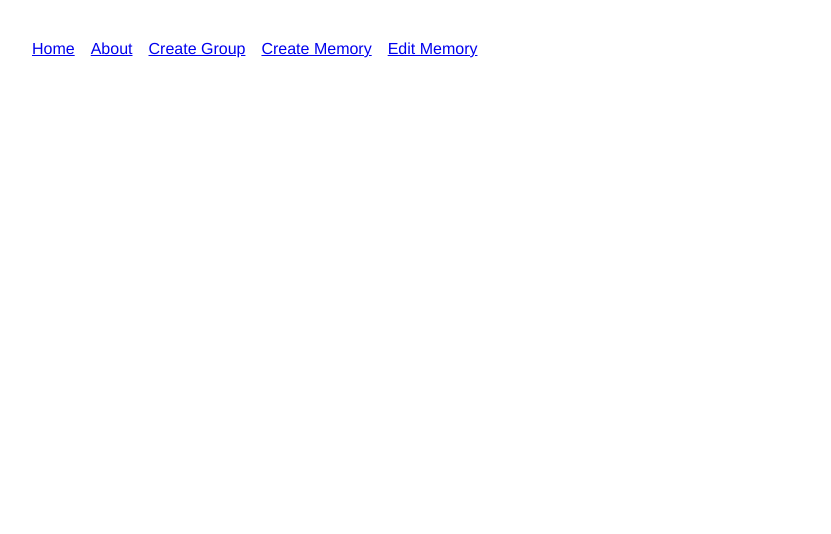
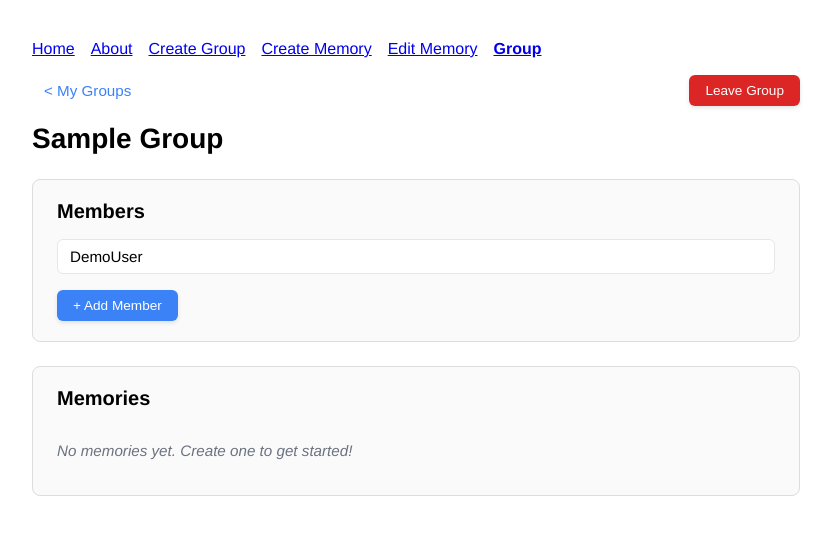
Before and after one commit to Liz-ard7/team_CHLK_frontend, a Vue app: page /group in a window 1280 px wide. Shown: the top 534 px of the page, without its empty margins (224-1055 px from the left). Built offline with nearby package versions, Linux system fonts and the light colour scheme.

Commit message:
Added Group view

```diff
--- a/src/App.vue
+++ b/src/App.vue
@@ -6,6 +6,7 @@
       <router-link to="/create-group">Create Group</router-link>
       <router-link to="/create-memory">Create Memory</router-link>
       <router-link to="/edit-memory">Edit Memory</router-link>
+      <router-link to="/group">Group</router-link>
     </nav>
     <router-view />
   </div>
--- a/src/router/index.js
+++ b/src/router/index.js
@@ -4,13 +4,15 @@ import About from '../views/About.vue';
 import CreateGroup from '../views/CreateGroup.vue';
 import CreateMemory from '../views/CreateMemory.vue';
 import EditMemory from '../views/EditMemory.vue';
+import Group from '../views/Group.vue';
 
 const routes = [
   { path: '/', name: 'Home', component: Home },
   { path: '/about', name: 'About', component: About },
   { path: '/create-group', name: 'CreateGroup', component: CreateGroup },
   { path: '/create-memory', name: 'CreateMemory', component: CreateMemory },
-  { path: '/edit-memory', name: 'EditMemory', component: EditMemory }
+  { path: '/edit-memory', name: 'EditMemory', component: EditMemory },
+  { path: '/group', name: 'Group', component: Group }
 ];
 
 const router = createRouter({
--- /dev/null
+++ b/src/views/Group.vue
@@ -0,0 +1,177 @@
+<template>
+  <div class="group-view">
+    <div class="header">
+      <button type="button" class="back-btn" @click="goBack">
+        &lt; My Groups
+      </button>
+      <button type="button" class="leave-btn" @click="leaveGroup">Leave Group</button>
+    </div>
+
+    <h1>{{ groupName }}</h1>
+
+    <section class="members-section">
+      <h2>Members</h2>
+      <div class="members-list">
+        <div v-for="member in members" :key="member" class="member-item">
+          {{ member }}
+        </div>
+      </div>
+      <button type="button" class="add-member-btn" @click="addMember">+ Add Member</button>
+    </section>
+
+    <section class="memories-section">
+      <h2>Memories</h2>
+      <div v-if="memories.length === 0" class="empty-state">
+        No memories yet. Create one to get started!
+      </div>
+      <div v-else class="memories-list">
+        <div v-for="memory in memories" :key="memory.id" class="memory-item">
+          <h3>{{ memory.title }}</h3>
+          <p class="memory-date">{{ memory.date }}</p>
+        </div>
+      </div>
+    </section>
+  </div>
+</template>
+
+<script setup>
+import { ref } from 'vue';
+import { useRouter } from 'vue-router';
+
+const router = useRouter();
+
+// Placeholder data - will be populated from backend/route params
+const groupName = ref('Sample Group');
+const members = ref(['DemoUser']); // Placeholder members
+const memories = ref([]); // Empty until backend implementation
+
+function goBack() {
+  // Navigate to groups list page (to be implemented)
+  router.push('/');
+}
+
+function leaveGroup() {
+  if (confirm('Are you sure you want to leave this group?')) {
+    console.log('Leaving group');
+    // In real implementation, would call API and navigate away
+    router.push('/');
+  }
+}
+
+function addMember() {
+  console.log('Add member clicked');
+  // In real implementation, would open a modal or navigate to add member page
+}
+</script>
+
+<style scoped>
+.group-view {
+  display: flex;
+  flex-direction: column;
+  gap: 1.5rem;
+}
+.header {
+  display: flex;
+  justify-content: space-between;
+  align-items: center;
+  margin-bottom: -0.5rem;
+}
+.back-btn {
+  background: none;
+  border: none;
+  color: #3b82f6;
+  font-size: 0.95rem;
+  cursor: pointer;
+  padding: 0.5rem 0.75rem;
+  border-radius: 6px;
+  transition: background 0.2s;
+}
+.back-btn:hover {
+  background: #f0f7ff;
+}
+.leave-btn {
+  background: #dc2626;
+  color: #fff;
+  border: none;
+  padding: 0.5rem 1rem;
+  font-size: 0.85rem;
+  border-radius: 6px;
+  cursor: pointer;
+  box-shadow: 0 2px 4px rgba(0,0,0,0.1);
+}
+.leave-btn:hover {
+  background: #b91c1c;
+}
+h1 {
+  margin: 0;
+  font-size: 1.75rem;
+}
+section {
+  background: #fafafa;
+  padding: 1.25rem 1.5rem;
+  border: 1px solid #ddd;
+  border-radius: 8px;
+}
+h2 {
+  margin: 0 0 1rem 0;
+  font-size: 1.25rem;
+  font-weight: 600;
+}
+.members-list {
+  display: flex;
+  flex-direction: column;
+  gap: 0.5rem;
+  margin-bottom: 1rem;
+}
+.member-item {
+  padding: 0.5rem 0.75rem;
+  background: #fff;
+  border: 1px solid #e5e7eb;
+  border-radius: 6px;
+  font-size: 0.95rem;
+}
+.add-member-btn {
+  background: #3b82f6;
+  color: #fff;
+  border: none;
+  padding: 0.5rem 1rem;
+  font-size: 0.85rem;
+  border-radius: 6px;
+  cursor: pointer;
+  box-shadow: 0 2px 4px rgba(0,0,0,0.1);
+}
+.add-member-btn:hover {
+  background: #1d64d9;
+}
+.empty-state {
+  color: #6b7280;
+  font-size: 0.95rem;
+  font-style: italic;
+  padding: 1rem 0;
+}
+.memories-list {
+  display: grid;
+  gap: 1rem;
+}
+.memory-item {
+  padding: 1rem;
+  background: #fff;
+  border: 1px solid #e5e7eb;
+  border-radius: 6px;
+  cursor: pointer;
+  transition: box-shadow 0.2s;
+}
+.memory-item:hover {
+  box-shadow: 0 2px 8px rgba(0,0,0,0.1);
+}
+.memory-item h3 {
+  margin: 0 0 0.25rem 0;
+  font-size: 1rem;
+  font-weight: 600;
+}
+.memory-date {
+  margin: 0;
+  color: #6b7280;
+  font-size: 0.85rem;
+}
+</style>
```
Also changed, not shown: 1 other file (tests, documents, lock files or other folders).
